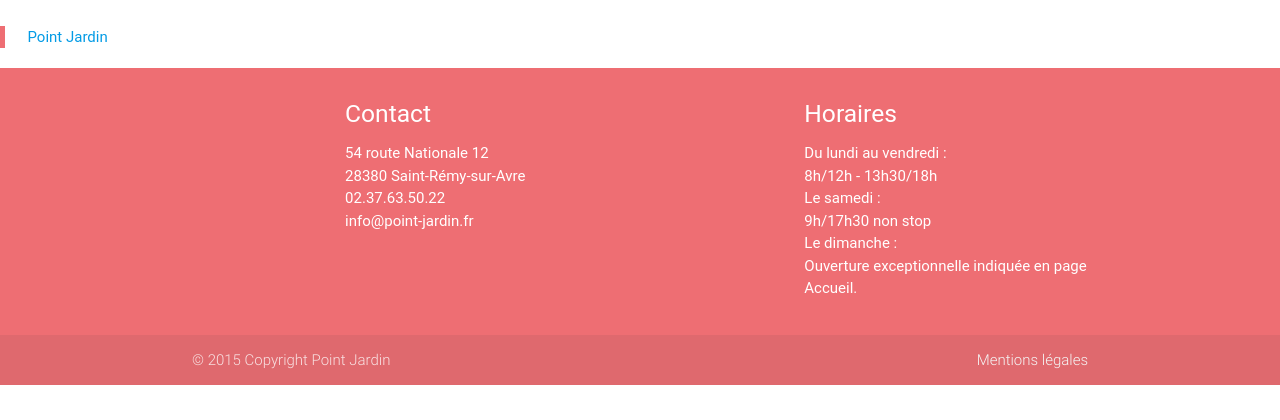
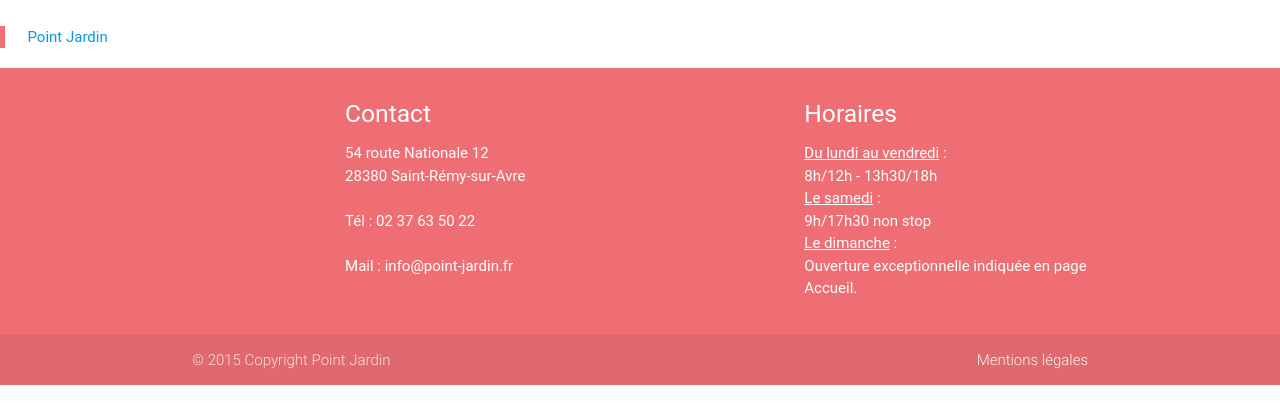
Before and after one commit to Aurore77/point_jardin, a PHP site: page / in a window 1280 px wide. Shown: the part 380-800 px from the top of the page. Run offline with PHP 8.4, Linux system fonts and the light colour scheme; some libraries are stand-ins or nearby versions; some web fonts are replaced.

Commit message:
Ajout du CSS et mise en forme du footer

```diff
--- a/includes/footer.php
+++ b/includes/footer.php
@@ -3,21 +3,21 @@
             <div class="row">
                 <div class="col l4 offset-l2 s12">
                     <h5 class="white-text">Contact</h5>
-                    <p>
+                    <p class="white-text">
                         54 route Nationale 12 <br />
-                        28380 Saint-Rémy-sur-Avre <br />
-                        02.37.63.50.22 <br />
-                        info@point-jardin.fr
+                        28380 Saint-Rémy-sur-Avre <br /><br />
+                        Tél : 02 37 63 50 22 <br /><br />
+                        Mail : info@point-jardin.fr
                     </p>
                 </div>
                 <div class="col l4 offset-l2 s12">
                     <h5 class="white-text">Horaires</h5>
-                    <p>
-                        Du lundi au vendredi : <br />
+                    <p class="white-text">
+                        <u>Du lundi au vendredi</u> : <br />
                         8h/12h - 13h30/18h <br />
-                        Le samedi : <br />
+                        <u>Le samedi</u> : <br />
                         9h/17h30 non stop <br />
-                        Le dimanche : <br />
+                        <u>Le dimanche</u> : <br />
                         Ouverture exceptionnelle indiquée en page Accueil.
                     </p>
                 </div>
--- a/index.php
+++ b/index.php
@@ -8,7 +8,9 @@
     <title>Point Jardin</title>
 
     <!-- Compiled and minified CSS -->
+    <link href="style.css" type="text/css" rel="stylesheet">
 	<link rel="stylesheet" href="https://cdnjs.cloudflare.com/ajax/libs/materialize/0.97.7/css/materialize.min.css">
+
 
 	<!-- Google fonts -->
 	<link href="https://fonts.googleapis.com/icon?family=Material+Icons" rel="stylesheet">
```
Also changed, not shown: style.css (added).
